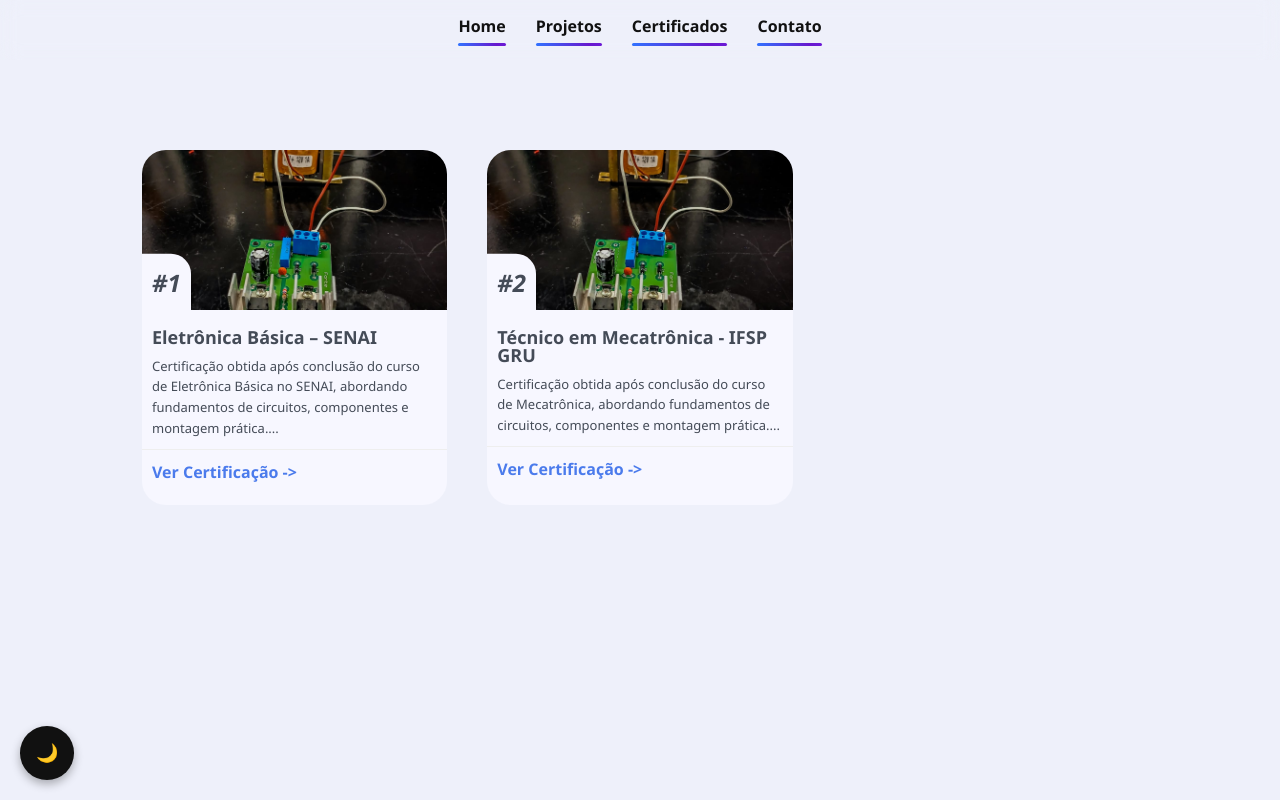
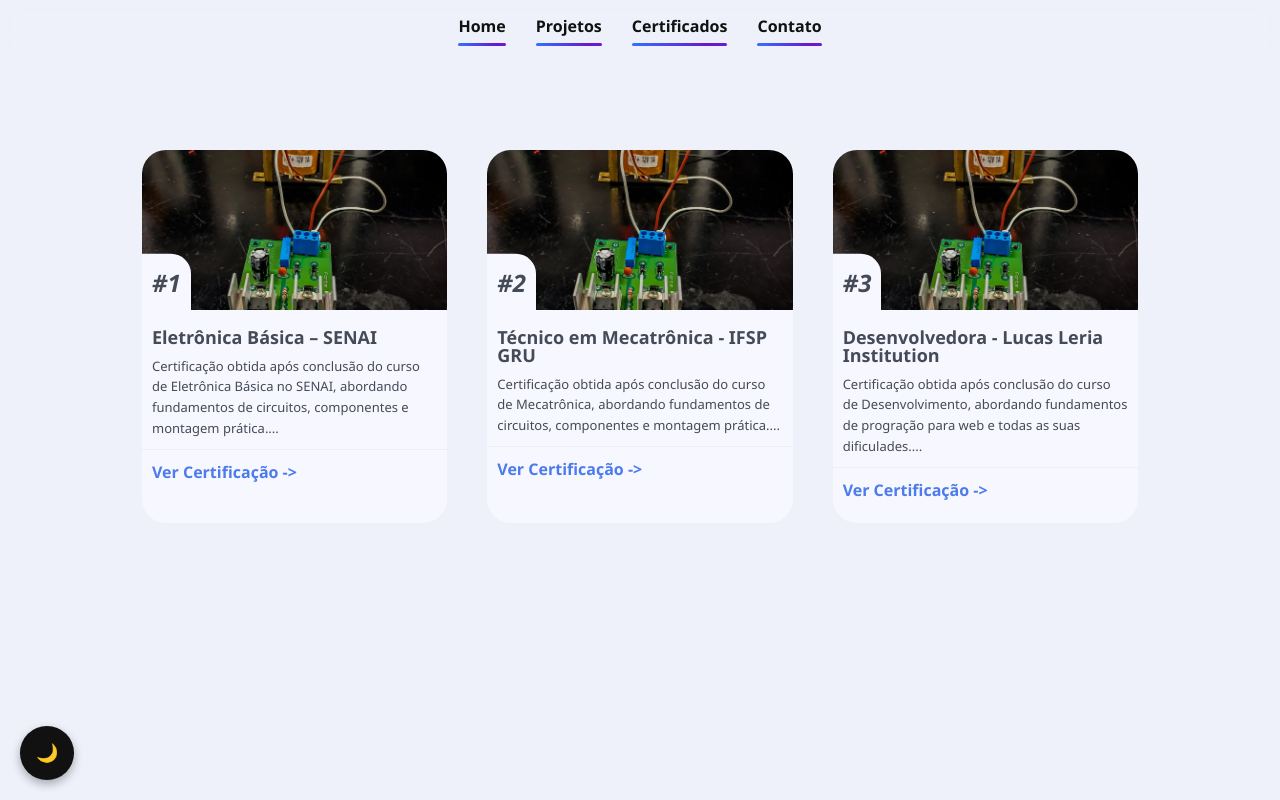
Before and after one commit to nathalyevitoria/Portifolio-Nathalye-Vitoria, a React (Vite) app: page /certifications in a window 1280 px wide. Built offline with nearby package versions, Linux system fonts and the light colour scheme.

Commit message:
certificado tres tentativa

```diff
--- a/src/data/CertificationsData.js
+++ b/src/data/CertificationsData.js
@@ -25,6 +25,20 @@ export const certifications = [
     ],
     institution: "IFSP",
     year: 2023
+  },
+
+  {
+    id: "developer",
+    name: "Desenvolvedora - Lucas Leria Institution",
+    description:
+      `Certificação obtida após conclusão do curso de Desenvolvimento, abordando fundamentos de progração para web e todas as suas dificulades.`,
+    image: "/certifications/post3/fonte1.jpeg",
+    media: [
+      { type: "image", src: "/certifications/post3/fonte1.jpeg" },
+      { type: "image", src: "/certifications/post3/fonte1.jpeg" }
+    ],
+    institution: "Lucas Leria Intitucion",
+    year: 2025
   }
 
 
```
Also changed, not shown: public/certifications/post3/fonte1.jpeg (added).
